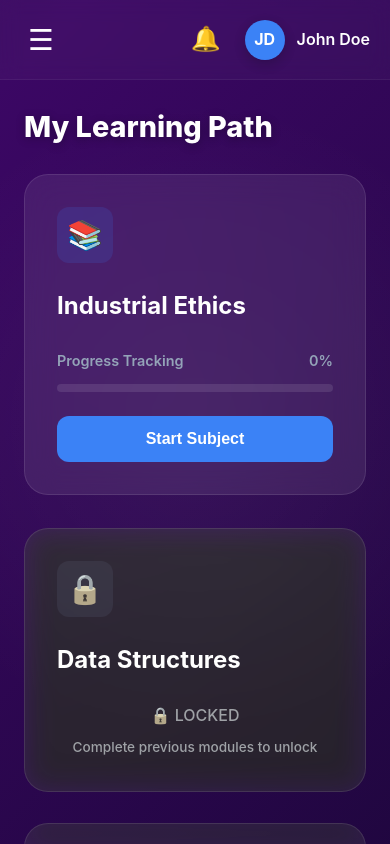
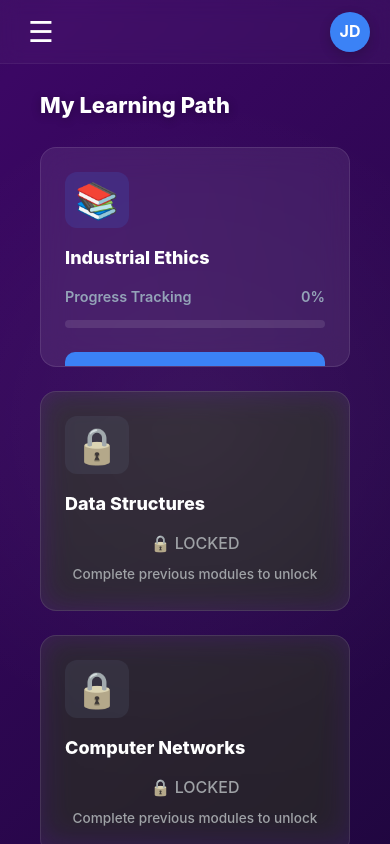
Before and after one commit to Rishi2004t/exam_tool, a React (Vite) app: page / in a window 390 px wide. Built offline with nearby package versions, Linux system fonts and the light colour scheme.

Commit message:
feat: implement responsive dashboard v2 with 4/2/1 grid and redesigned cards

```diff
--- a/src/pages/Home.jsx
+++ b/src/pages/Home.jsx
@@ -46,13 +46,13 @@ export const TopHeader = ({ onToggleSidebar }) => {
       <button type="button" className="hamburger" onClick={onToggleSidebar} aria-label="Open sidebar">☰</button>
       <div className="search-bar">
         <span>🔍</span>
-        <input type="text" placeholder="Search subjects, units..." />
+        <input type="text" placeholder="Search..." />
       </div>
       <div className="header-actions">
         <div className="notification-icon" style={{fontSize: '1.5rem', cursor: 'pointer'}}>🔔</div>
         <div className="user-profile">
           <div className="user-avatar">JD</div>
-          <div style={{fontWeight: 600}}>John Doe</div>
+          <span className="desktop-only" style={{fontWeight: 600, marginLeft: '8px'}}>John Doe</span>
         </div>
       </div>
     </div>
--- a/src/styles.css
+++ b/src/styles.css
@@ -137,6 +137,11 @@ body {
   margin-left: -280px;
 }
 
+@media (max-width: 768px) {
+  .sidebar { width: 240px; }
+  .sidebar.closed { margin-left: -240px; }
+}
+
 .sidebar-logo {
   font-size: 1.8rem;
   font-weight: 800;
@@ -202,6 +207,14 @@ body {
   backdrop-filter: blur(10px);
   border-bottom: 1px solid rgba(255, 255, 255, 0.05);
   z-index: 10;
+  transition: height 0.3s ease;
+}
+
+@media (max-width: 768px) {
+  .top-header {
+    height: 64px;
+    padding: 0 16px;
+  }
 }
 
 .search-bar {
@@ -228,6 +241,14 @@ body {
   align-items: center;
   gap: 24px;
   color: white;
+}
+
+@media (max-width: 768px) {
+  .header-actions {
+    gap: 16px;
+  }
+  .notification-icon { display: none; }
+  .user-profile span { display: none; }
 }
 
 .user-profile {
@@ -264,22 +285,43 @@ body {
   text-shadow: 0 2px 10px rgba(0,0,0,0.3);
 }
 
+@media (max-width: 768px) {
+  .page-title {
+    font-size: 22px;
+    margin-bottom: 24px;
+    padding: 0 16px;
+  }
+}
+
 /* --- Premium Subject Cards --- */
+/* --- Responsive Grid Pattern --- */
 .dashboard-grid {
   display: grid;
-  grid-template-columns: repeat(auto-fill, minmax(320px, 1fr));
-  gap: 32px;
+  grid-template-columns: repeat(4, 1fr); /* Desktop: 4 per row */
+  gap: 24px;
   padding-bottom: 40px;
 }
 
+@media (max-width: 1200px) {
+  .dashboard-grid {
+    grid-template-columns: repeat(2, 1fr); /* Tablet: 2 per row */
+  }
+}
+
+@media (max-width: 768px) {
+  .dashboard-grid {
+    grid-template-columns: 1fr; /* Mobile: 1 per row */
+    padding: 0 16px 40px 16px;
+  }
+}
+
 .subject-card {
-  width: 320px;
-  height: auto;
-  min-height: 240px;
+  width: 100%;
+  height: 220px;
   background: rgba(255, 255, 255, 0.08);
   backdrop-filter: blur(15px);
-  border-radius: var(--radius-xl);
-  padding: 32px;
+  border-radius: 16px;
+  padding: 24px;
   border: 1px solid rgba(255, 255, 255, 0.1);
   display: flex;
   flex-direction: column;
@@ -318,23 +360,29 @@ body {
 }
 
 .card-icon-wrapper {
-  width: 56px;
-  height: 56px;
+  width: 64px;
+  height: 64px;
   background: var(--theme-primary-soft);
-  border-radius: var(--radius-md);
+  border-radius: 12px;
   display: flex;
   align-items: center;
   justify-content: center;
-  font-size: 1.8rem;
-  margin-bottom: 24px;
+  font-size: 2.2rem;
+  margin-bottom: 16px;
   color: var(--theme-primary);
 }
 
 .subject-card h3 {
   color: white;
   font-size: 1.5rem;
-  font-weight: 700;
-  margin-bottom: 24px;
+  font-weight: 800;
+  margin-bottom: 12px;
+}
+
+@media (max-width: 768px) {
+  .subject-card h3 {
+    font-size: 18px;
+  }
 }
 
 .card-progress {
@@ -369,13 +417,19 @@ body {
   width: 100%;
   background: var(--theme-primary);
   color: white;
-  padding: 14px;
-  border-radius: var(--radius-md);
+  padding: 12px;
+  border-radius: 10px;
   border: none;
-  font-weight: 700;
+  font-weight: 800;
   font-size: 1rem;
   cursor: pointer;
   transition: all 0.3s;
+}
+
+@media (max-width: 768px) {
+  .btn-continue {
+    font-size: 16px;
+  }
 }
 
 .btn-continue:hover {
@@ -518,7 +572,11 @@ body {
     margin-left: 0;
     transform: translateX(-105%);
     box-shadow: 25px 0 60px rgba(0,0,0,0.6);
-    width: 300px;
+    width: 280px; /* Tablet width */
+  }
+
+  @media (max-width: 768px) {
+    .sidebar { width: 240px; }
   }
 
   .sidebar.mobile-open {
@@ -554,3 +612,10 @@ body {
     width: 100%;
   }
 }
+
+@media (max-width: 768px) {
+  .desktop-only { display: none !important; }
+  .page-title { font-size: 22px !important; }
+  .subject-card h3 { font-size: 18px !important; }
+  .btn-continue { font-size: 16px !important; }
+}
```
